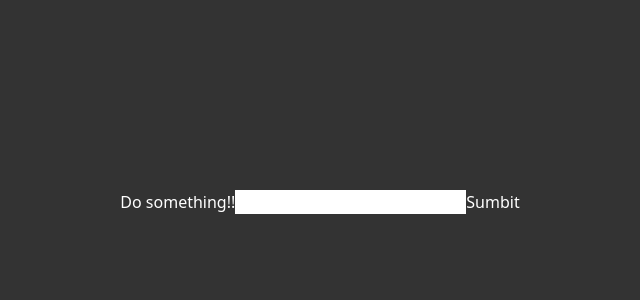
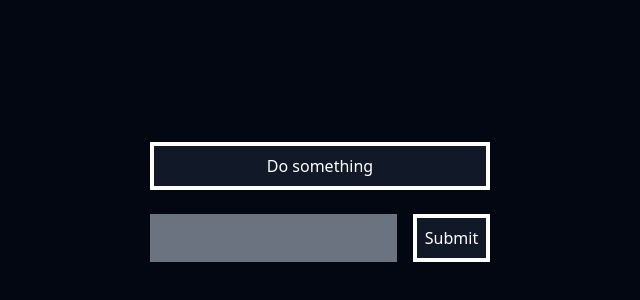
Before and after one commit to Asuraking913/React-tutorial, a React (Vite) app: page / in a window 1280 px wide. Shown: the part 198-498 px from the top of the page, without its empty margins (320-960 px from the left). Built offline with nearby package versions, Linux system fonts and the light colour scheme.

Commit message:
new Changes

```diff
--- a/src/App.jsx
+++ b/src/App.jsx
@@ -1,23 +1,26 @@
-import Form from "./form";
+import React from "react";
+import Form from "./components/form";
 
 function App() {
   function handleClick() {
-    console.log("Button clicked");
+    console.log("Somethin has been done");
   }
 
-  function handleSumbit() {
-    console.log("Form submitted");
+  function handleChange(e) {
+    console.log(e.target.value);
   }
 
   return (
-    <div className="flex items-center justify-center h-screen">
-      <button
-        className="hover:border-white hover:border-2"
-        onClick={handleClick}
-      >
-        Do something!!
-      </button>
-      <Form onSubmit={handleSumbit} />
+    <div className="h-screen bg-gray-950 flex items-center justify-center">
+      <div className="flex flex-col gap-6">
+        <button
+          className="border-white border-4 p-2 bg-gray-900"
+          onClick={handleClick}
+        >
+          Do something
+        </button>
+        <Form onChange={handleChange} />
+      </div>
     </div>
   );
 }
--- a/src/components/Sidenav.jsx
+++ b/src/components/Sidenav.jsx
@@ -1,7 +1,7 @@
 import React from "react";
 
 function Sidenav() {
-  return <div>{/* <button>Do something!!</button> */}</div>;
+  return <div>{<button>Do Something!!</button>}</div>;
 }
 
 export default Sidenav;
--- /dev/null
+++ b/src/components/form.jsx
@@ -0,0 +1,25 @@
+export default function Form({ onChange }) {
+  function handleSumbit(e) {
+    e.preventDefault();
+    console.log("Form has been submitted");
+    const value = 5;
+    console.log(`New Value: ${value}`);
+  }
+
+  return (
+    <div>
+      <form action="" className="flex gap-4" onSubmit={handleSumbit}>
+        <input
+          type="text"
+          name="text"
+          id="text"
+          className="bg-gray-500 p-2"
+          onChange={onChange}
+        />
+        <button className="border-white border-4 p-2 bg-gray-900">
+          Submit
+        </button>
+      </form>
+    </div>
+  );
+}
--- a/src/components/link.jsx
+++ /dev/null
@@ -1,10 +0,0 @@
-export default function TestTag({ icon, iconText }) {
-  return (
-    <div className="flex gap-4 mb-4">
-      <a href="#" className="flex gap-10 text-3xl bg-gray-300 ">
-        <p>{icon}</p>
-        <p>{iconText}</p>
-      </a>
-    </div>
-  );
-}
--- a/src/form.jsx
+++ /dev/null
@@ -1,16 +0,0 @@
-export default function Form({ onSubmit }) {
-  return (
-    <form action="#" onSubmit={onSubmit}>
-      <input
-        type="text"
-        name="text"
-        id="Text"
-        onChange={(e) => {
-          console.log(e.target.value);
-        }}
-        className="text-black"
-      />
-      <button className="hover:border-white hover:border-2">Sumbit</button>
-    </form>
-  );
-}
--- a/src/main.jsx
+++ b/src/main.jsx
@@ -2,7 +2,6 @@ import React from "react";
 import ReactDOM from "react-dom/client";
 import App from "./App.jsx";
 import "./index.css";
-import Sidenav from "./components/Sidenav.jsx";
 
 ReactDOM.createRoot(document.getElementById("root")).render(
   <React.StrictMode>
```
